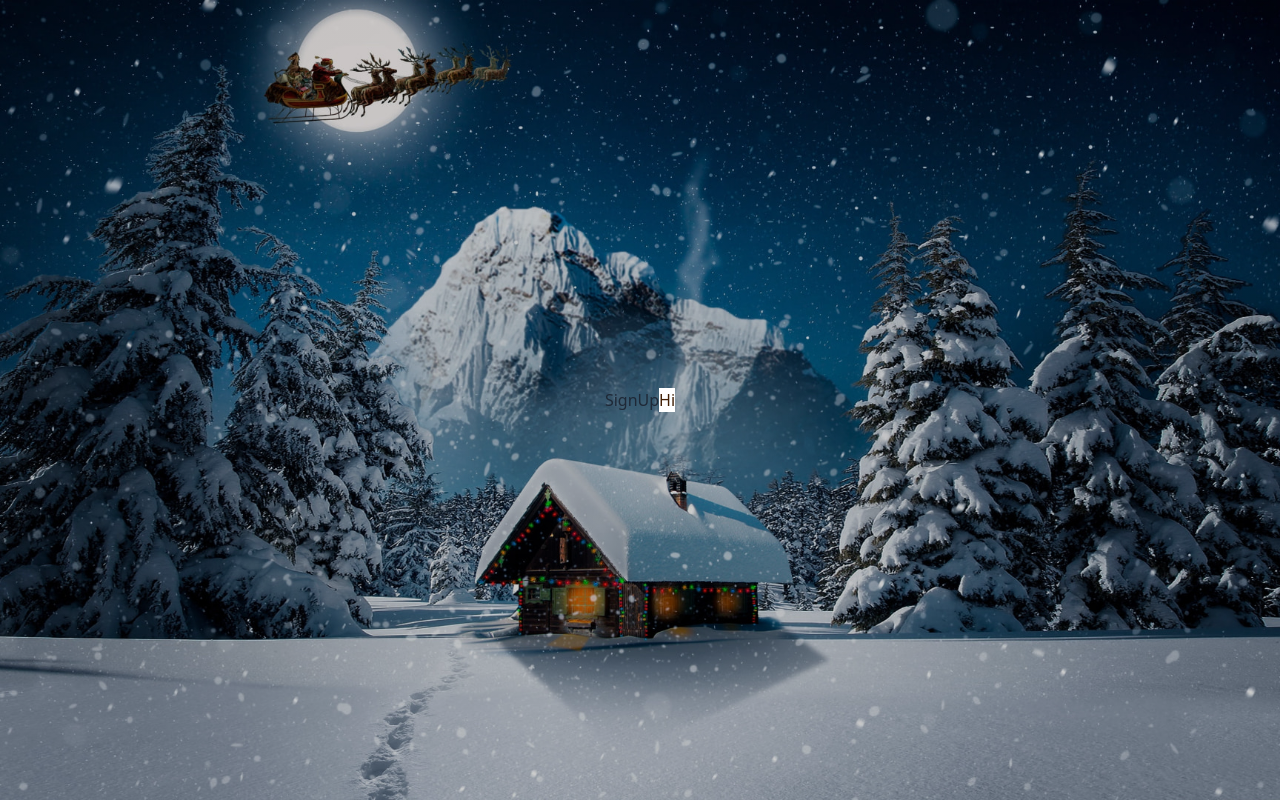
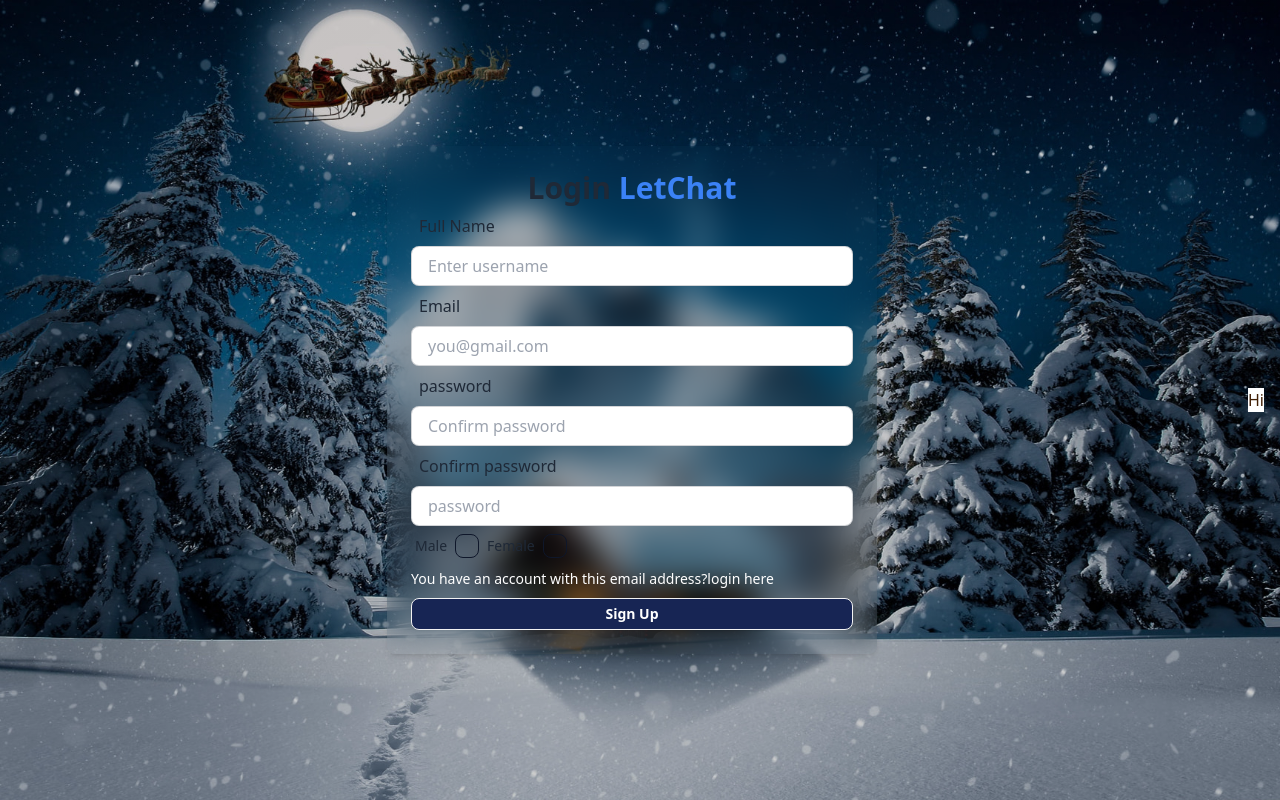
Before and after one commit to louissosthenes9/LetsChat, a React (Vite) app in the folder frontend/: page /signup in a window 1280 px wide. Built offline with nearby package versions, Linux system fonts and the light colour scheme.

Commit message:
UI for auth pages

```diff
--- a/frontend/src/pages/login/Login.jsx
+++ b/frontend/src/pages/login/Login.jsx
@@ -2,6 +2,37 @@ import React from 'react'
 
 export default function Login() {
   return (
-    <div className='text-white'>Login</div>
+    <div className='min-w-96 mx-auto flex flex-col items-center justify-center'>
+
+       {/* Adding a glass morphic effect  */}
+       <div className="w-full p-6 rounded-lg shadow-md bg-clip-padding backdrop-filter backdrop-blur-lg">
+          <h1 className='text-3xl font-semibold text-center'>Login <span className='text-blue-500'>LetChat</span></h1>
+            <form action="" method="post">
+               <div>
+                <label className='label  p-2'>
+                    <span className="text-base label-text">
+                      username
+                    </span>
+                </label>
+                    <input type="text" placeholder='Enter username' className="w-full input input-bordered h-10"/>
+               </div>
+               <div>
+                <label className='label  p-2'>
+                    <span className="text-base label-text">
+                      password
+                    </span>
+                </label>
+                    <input type="password" placeholder='password' className="w-full input input-bordered h-10"/>
+               </div>
+
+                <a href='#' className='text-sm  hover:underline hover:text-blue-600 mt-2 inline-block-'>
+                    {"Don't have an account with this email address?"}
+                </a>
+                <div className="btn btn-block btn-sm mt-2 bg-blue-950 text-white">
+                    Login
+                </div>
+            </form>
+       </div>
+   </div>
   )
 }
--- a/frontend/src/pages/signup/SignUp.jsx
+++ b/frontend/src/pages/signup/SignUp.jsx
@@ -1,7 +1,68 @@
 import React from 'react'
+import GenderCheckBox from './GenderCheckBox'
 
 export default function SignUp() {
   return (
-    <div>SignUp</div>
+    <div className='min-w-96 mx-auto flex flex-col items-center justify-center'>
+
+      {/* Adding a glass morphic effect  */}
+      <div className="w-full p-6 rounded-lg shadow-md bg-clip-padding backdrop-filter backdrop-blur-lg">
+        <h1 className='text-3xl font-semibold text-center'>Login <span className='text-blue-500'>LetChat</span></h1>
+        <form action="" method="post" className='text-white'>
+          <div>
+            {/* FullName field */}
+            <label className='label  p-2'>
+              <span className="text-base label-text">
+              Full Name
+              </span>
+            </label>
+            <input type="text" placeholder='Enter username' className="w-full input input-bordered h-10" />
+          </div>
+
+          {/* Email field */}
+          <div>
+            <label className='label  p-2'>
+              <span className="text-base label-text">
+                Email
+              </span>
+            </label>
+
+            <input type="email" placeholder='you@gmail.com' className="w-full input input-bordered h-10" />
+          </div>
+
+          {/* password field */}
+          <div>
+            <label className='label  p-2'>
+              <span className="text-base label-text">
+                password
+              </span>
+            </label>
+
+            <input type="password" placeholder='Confirm password' className="w-full input input-bordered h-10" />
+          </div>
+
+          {/* confirm password field */}
+          <div>
+            <label className='label  p-2'>
+              <span className="text-base label-text">
+                Confirm password
+              </span>
+            </label>
+
+            <input type="password" placeholder='password' className="w-full input input-bordered h-10" />
+          </div>
+
+          {/* gender checkbox */}
+          <GenderCheckBox/>
+
+          <a href='#' className='text-sm  hover:underline hover:text-blue-600 mt-2 inline-block-'>
+            {"You have an account with this email address?login here"}
+          </a>
+          <div className="btn btn-block btn-sm mt-2 bg-blue-950 text-white">
+            Sign Up
+          </div>
+        </form>
+      </div>
+    </div>
   )
 }
```
